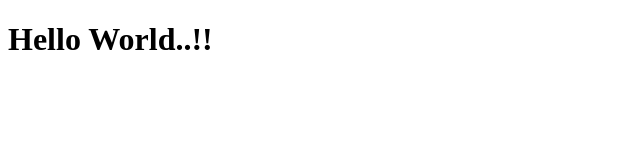
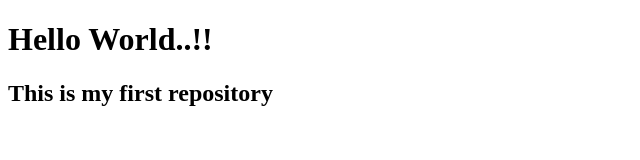
Before and after one commit to YLlampi/miPrimerRepositorio, a plain HTML site: page index.html in a window 1280 px wide. Shown: the whole page, without its empty margins (0-640 px from the left). Drawn offline with Linux system fonts and the light colour scheme.

Commit message:
Add h2 on index

```diff
--- a/index.html
+++ b/index.html
@@ -8,5 +8,6 @@
 </head>
 <body>
     <h1>Hello World..!!</h1>
+    <h2>This is my first repository</h2>
 </body>
 </html>
```
